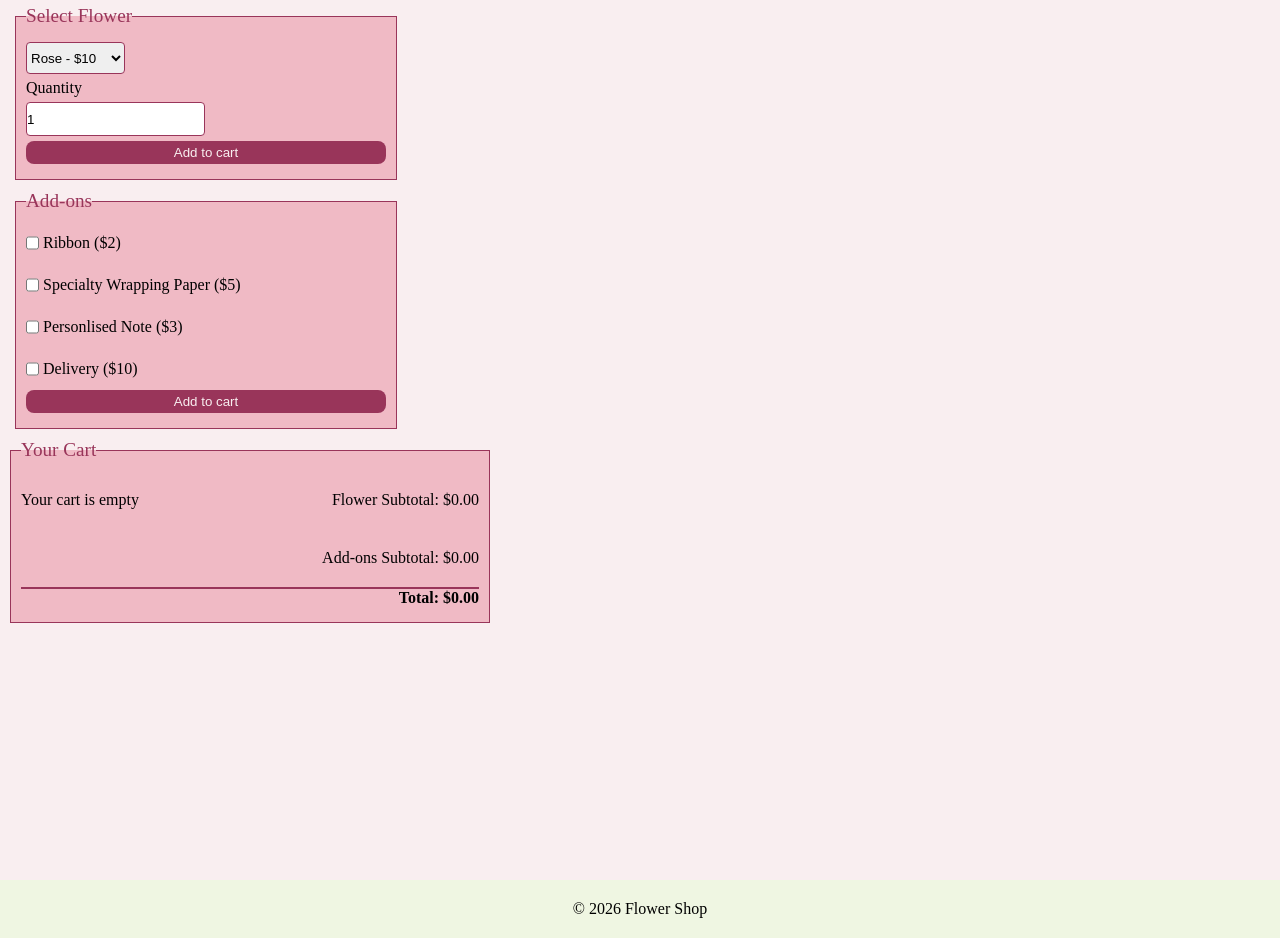
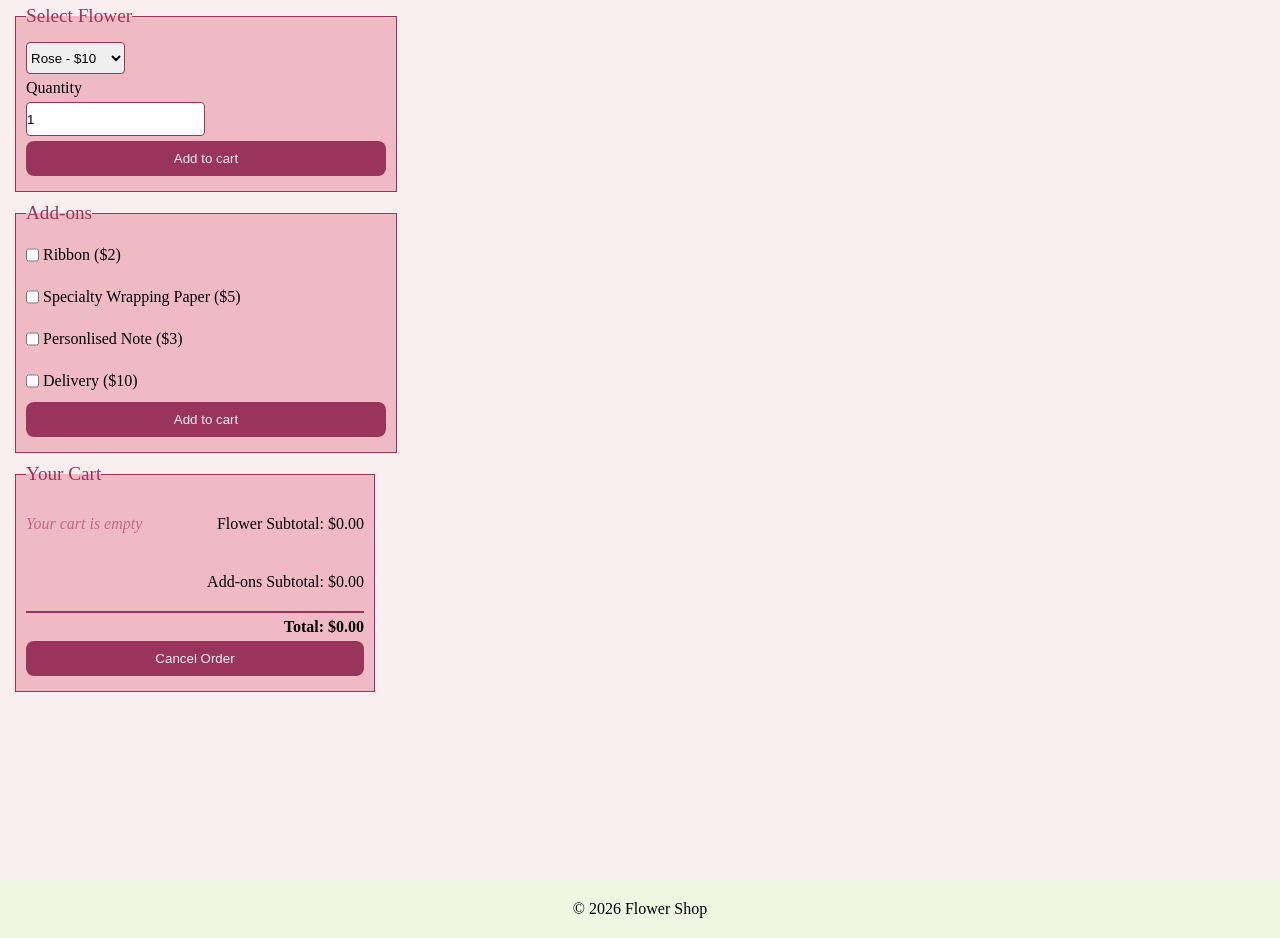
Before and after one commit to k-1224/CSC2_FLASK_PRACTICE, a Flask app: page / in a window 1280 px wide. Shown: the part 95-1033 px from the top of the page. Run offline with Flask 3, Linux system fonts and the light colour scheme; some web fonts are replaced.

Commit message:
Added cancel order form button inside cart fieldset, restyled cart fieldset design, and added another color for flash messages

```diff
--- a/static/css/style.css
+++ b/static/css/style.css
@@ -87,6 +87,8 @@ fieldset {
 
 .cart-empty {
   position: absolute;
+  color: #99355a98;
+  font-style: italic;
 }
 
 fieldset h4 {
@@ -96,6 +98,7 @@ fieldset h4 {
 
 .addon-subtotal hr{
   border: 1px solid #99355A;
+  margin-bottom: 5px;
 }
 
 .total-cart {
@@ -129,6 +132,12 @@ legend {
 
 .flashes {
   padding-left: 10px;
+  color: rgb(137, 202, 114);
+  font-weight: bold;
+}
+
+.error {
+  color: rgb(202, 114, 114);
 }
 
 label {
@@ -152,6 +161,12 @@ fieldset button {
   color: #F9EEF0;
   padding: 4px;
   width: 45vh;
+  height: 35px;
+  cursor: pointer;
+}
+
+fieldset button:active {
+  background-color: #99355af1;
 }
 
 
@@ -162,7 +177,14 @@ footer {
   padding: 20px 0px;
 }
 
-
+.cancel-button {
+  width: auto;
+  height: 35px;
+  display: flex;
+  justify-content: center;
+  align-items: center;
+  margin-top: 5px;
+}
 
 /*--- MEDIA 600PX ---*/
 
--- a/templates/index.html
+++ b/templates/index.html
@@ -32,16 +32,16 @@
               <button type="submit">Add to cart</button>
         </fieldset>
       </form>
-      {% with messages = get_flashed_messages () %}
+      {% with messages = get_flashed_messages(with_categories=true) %}
         {% if messages %}
-          <ul class="flashes">
-            {% for message in messages %}
-              <li>{{ message }}</li>
-            {% endfor %}
+          <ul class=flashes>
+          {% for category, message in messages %}
+            <li class="{{ category }}">{{ message }}</li>
+          {% endfor %}
           </ul>
         {% endif %}
       {% endwith %}
-      <div class="total-cart">
+      <form class="" method="post">
         <fieldset class="total-form">
           <legend>Your Cart</legend>
           {% if cart %}
@@ -69,15 +69,16 @@
                     </li>
                 {% endfor %}
               </ul>
-
             {% endif %}
             <div class="addon-subtotal">
               <p>Add-ons Subtotal: ${{ "%.2f" % addon_subtotal }}</p>
               <hr>
             </div>
           <h4>Total: ${{ "%.2f" % total}}</h4>
+            <button class="cancel-button" type="submit" formaction="{{ url_for('cancel_order') }}">Cancel Order</button>
+          </form>
         </fieldset>
-      </div>
+      </form>
     </main>
   </body>
 
```
